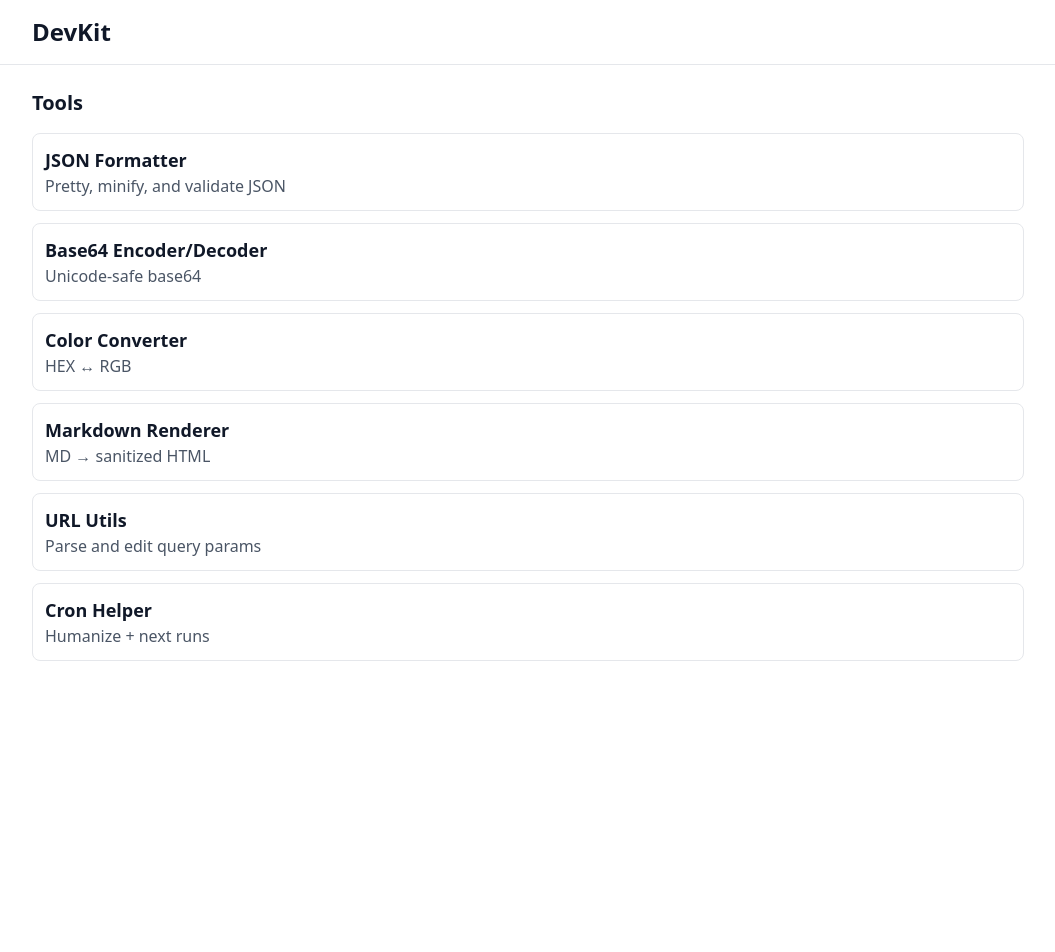
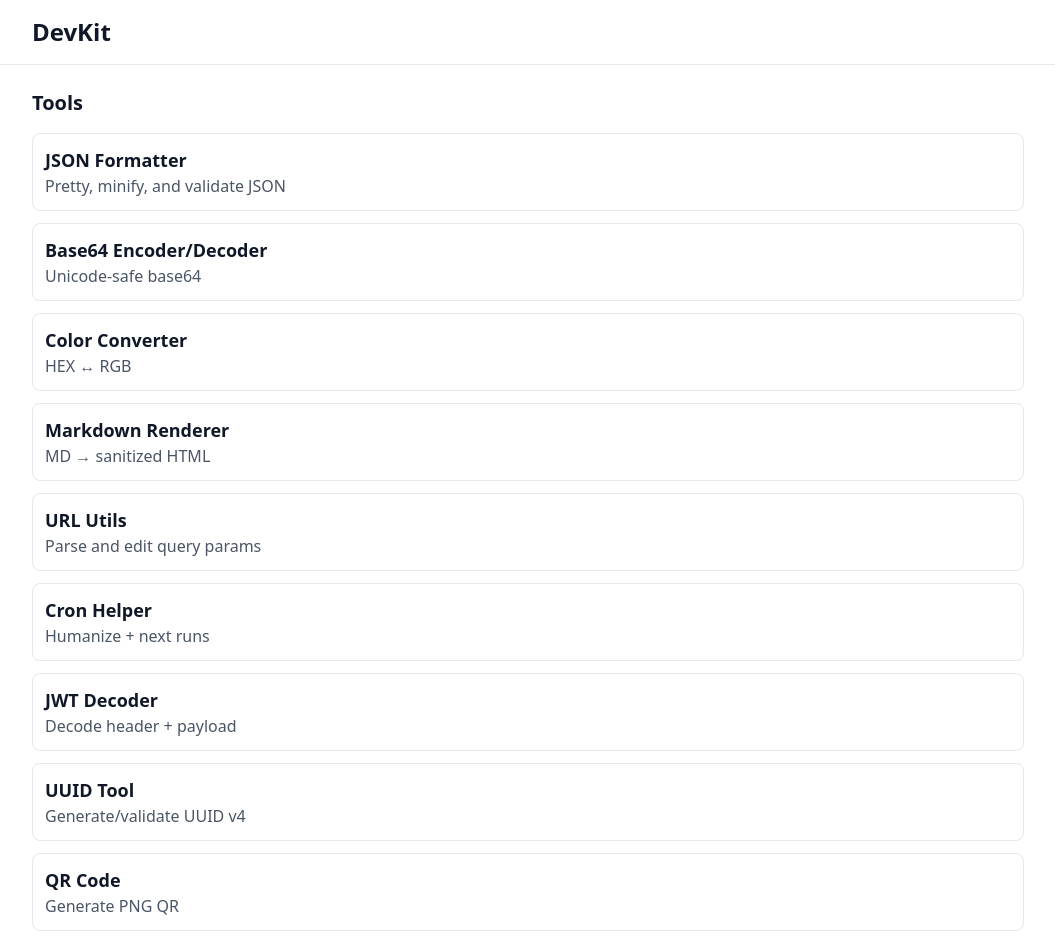
Before and after one commit to Dhruv2mars/devkit, a Next.js app: page / in a window 1280 px wide. Shown: the top 952 px of the page, without its empty margins (112-1167 px from the left). Before the commit the page ends 800 px from the top, so only its background shows below. Built offline with nearby package versions, Linux system fonts and the light colour scheme.

Commit message:
feat(web): list JWT, UUID, and QR tools on home

```diff
--- a/src/app/page.tsx
+++ b/src/app/page.tsx
@@ -6,7 +6,10 @@ const tools = [
   { href: "/tools/color", title: "Color Converter", desc: "HEX ↔ RGB" },
   { href: "/tools/markdown", title: "Markdown Renderer", desc: "MD → sanitized HTML" },
   { href: "/tools/url", title: "URL Utils", desc: "Parse and edit query params" },
-  { href: "/tools/cron", title: "Cron Helper", desc: "Humanize + next runs" }
+  { href: "/tools/cron", title: "Cron Helper", desc: "Humanize + next runs" },
+  { href: "/tools/jwt", title: "JWT Decoder", desc: "Decode header + payload" },
+  { href: "/tools/uuid", title: "UUID Tool", desc: "Generate/validate UUID v4" },
+  { href: "/tools/qr", title: "QR Code", desc: "Generate PNG QR" }
 ];
 
 export default function HomePage() {
```
